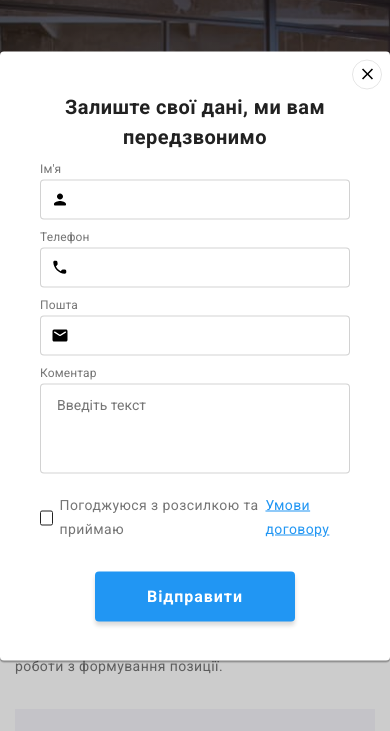
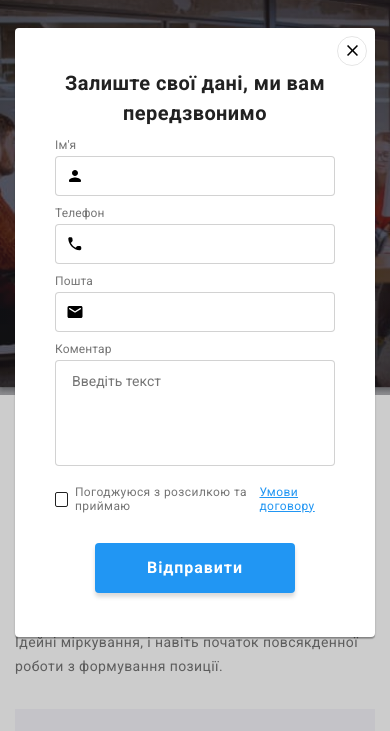
Before and after one commit to Mariia1811/goit-markup-hw-08, a plain HTML site: page index.html in a window 390 px wide. Both pictures are taken after a click on the button "Замовити послугу". Shown: the part 66-797 px from the top of the page. Drawn offline with Linux system fonts and the light colour scheme.

Commit message:
Додає адаптив для модалки

```diff
--- a/index.html
+++ b/index.html
@@ -521,7 +521,7 @@
 
                 <label class="modal-form__item">
                     <span class="modal-form__label">Коментар</span>
-                    <textarea class="modal-form__textarea" name="comment" rows="4" placeholder="Введіть текст"></textarea>
+                    <textarea class="modal-form__textarea" name="comment" rows="5" placeholder="Введіть текст"></textarea>
                 </label>
 
                     <label class="modal-form__item-checbox">
@@ -530,7 +530,7 @@
                             <use href="./images/icons.svg#icon-icon-check"></use>
                         </svg>
                         Погоджуюся з розсилкою та приймаю
-                        <a href="#" class="modal-form__link" target="_blank" rel="noopener noreferrer"> Умови договору</a>
+                        <a href="#" class="modal-form__link" target="_blank" rel="noopener noreferrer">Умови договору</a>
                     </label>
 
                 <button type="submit" class="btn modal-form__btn">Відправити</button>
--- a/sass/components/_form-modal.scss
+++ b/sass/components/_form-modal.scss
@@ -83,8 +83,13 @@
     justify-content: center;
     align-items: center;
 
-    line-height: 1.71;
+    font-size: 12px;
+    line-height: 1.14;
     color: var(--text-color);
+    @media screen and (min-width:1200px) {
+    font-size: 14px;
+        line-height: 1.71;
+    }
 }
 
 .modal-form__input-chechbox {
@@ -99,7 +104,7 @@
 }
 
 .modal-form__icon-check {
-    display: inline-block;
+    display: block;
     width: 16px;
     height: 15px;
     margin-right: 7px;
--- a/sass/components/_modal.scss
+++ b/sass/components/_modal.scss
@@ -4,6 +4,7 @@
     left: 0;
     width: 100%;
     height: 100%;
+    padding: 94px 15px;
 
     background-color: rgba(0, 0, 0, 0.2);
     opacity: 1;
@@ -17,32 +18,39 @@
     pointer-events: none;
     visibility: hidden;
 }
+ @media screen and (min-width:768px) {
+.backdrop.is-hidden .modal {
+        transform: translate(-50%, -50%) scale(1.1)
+    }
+ }
 
-.backdrop.is-hidden .modal {
-    transform: translate(-50%, -50%) scale(1.1)
-}
 
 .modal {
-    position: absolute;
-    top: 50%;
-    left: 50%;
-    z-index: 999;
-
+    position: relative;
     max-width: 450px;
-        max-height: 609px;
+    min-height: 609px;
     width: 100%;
-    height: 100%;
     padding: 40px;
+    overflow: auto;
 
     background-color: #fff;
     box-shadow: 0px 1px 3px rgba(0, 0, 0, 0.12), 0px 1px 1px rgba(0, 0, 0, 0.14), 0px 2px 1px rgba(0, 0, 0, 0.2);
     border-radius: 4px;
 
-    transform: translate(-50%, -50%) scale(1);
+
     transition: transform 250ms cubic-bezier(0.4, 0, 0.2, 1);
+
+    @media screen and (min-width:768px){
+    position: absolute;
+        top: 50%;
+        left: 50%;
+        z-index: 999;
+        transform: translate(-50%, -50%) scale(1);
+    }
+
     @media screen and (min-width:1200px) {
         max-width: 528px;
-        max-height: 581px;
+        min-height: 581px;
     }
 }
 
@@ -65,6 +73,9 @@
     &:focus{
         color: var(--accent-color);
     }
+@media screen and (min-width:768px) {
+
+}
 }
 
 .modal__btn-close__icon {
```
Also changed, not shown: css/main.css, css/main.min.css, 2 other files.
